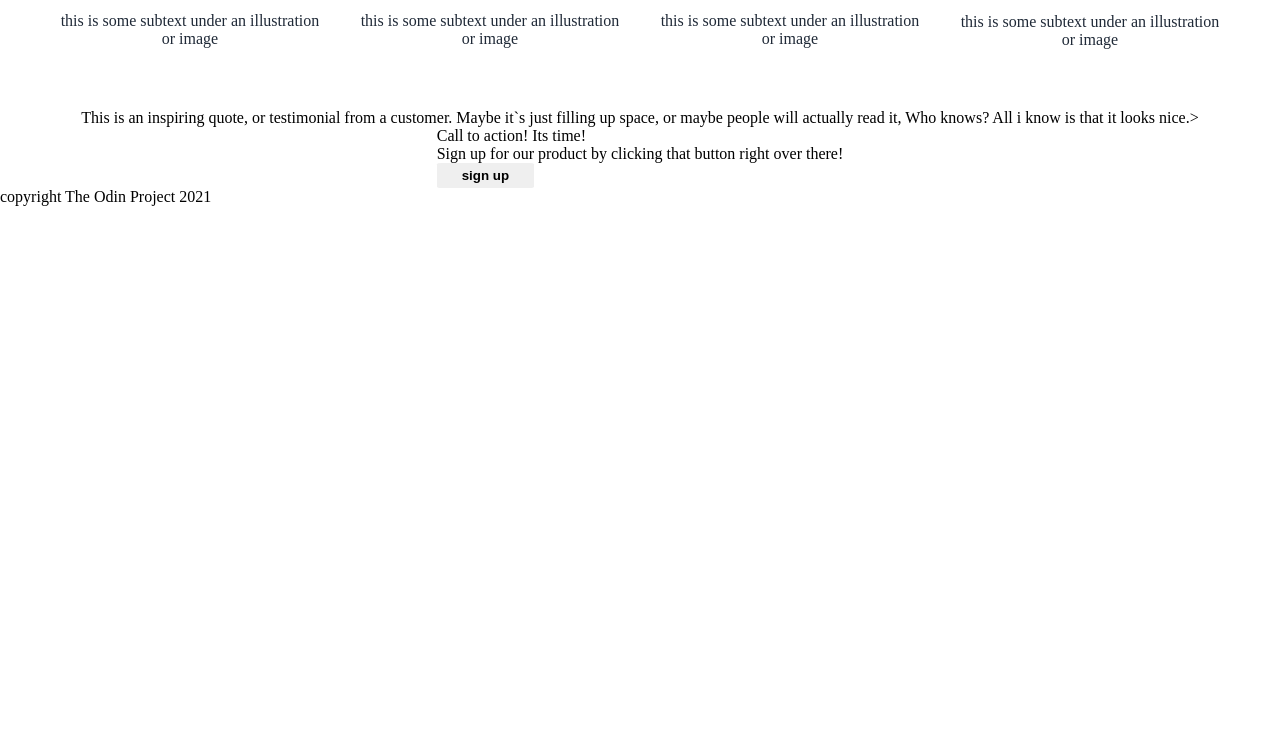
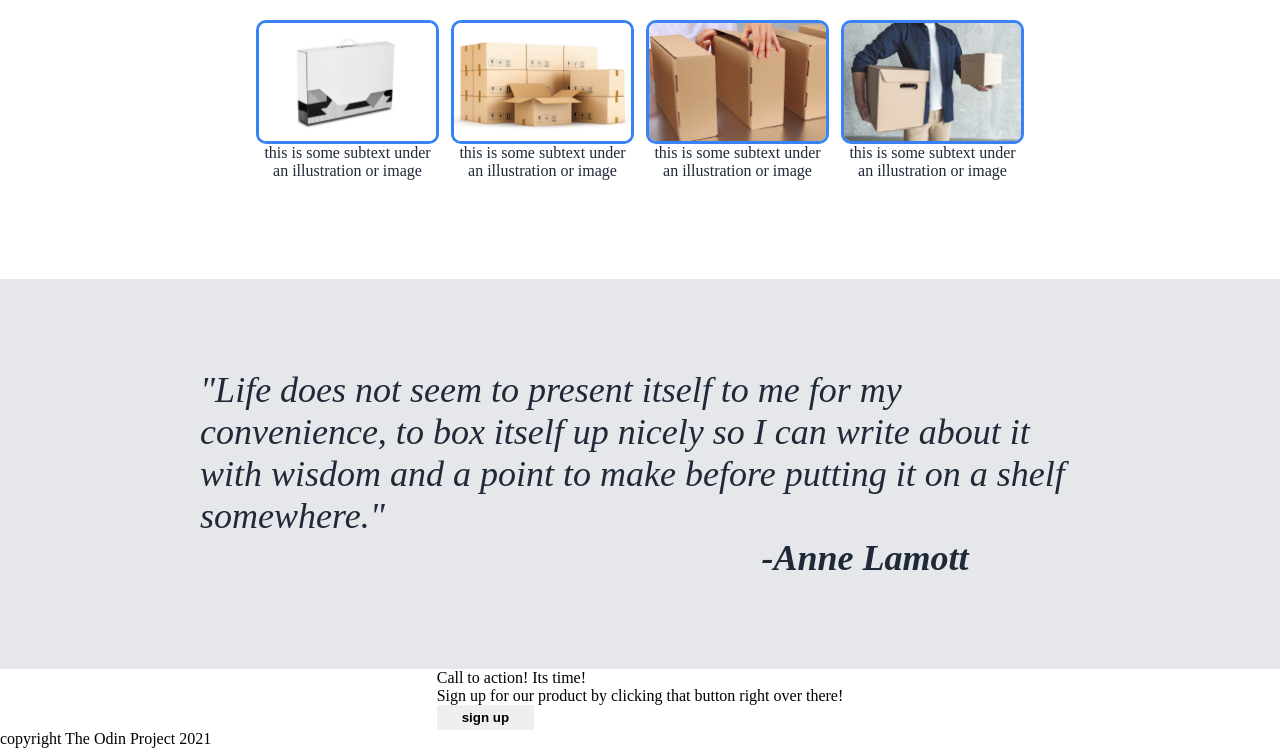
Before and after one commit to chopsquad/Landing-Page, a plain HTML site: page index.html in a window 1280 px wide. Shown: the part 624-1372 px from the top of the page. Before the commit the page ends 830 px from the top, so only its background shows below. Drawn offline with Linux system fonts and the light colour scheme.

Commit message:
Added more css and fixed some issues

```diff
--- a/index.html
+++ b/index.html
@@ -24,9 +24,7 @@
             </div>
             <button>Sign up</button>
         </div>
-        <div>
-            <img class="box" src="/images/plain-shipping-boxes-packhelp-kva.jpg" alt=" A box">
-        </div>
+        <img class="box" src="/images/plain-shipping-boxes-packhelp-kva.jpg" alt=" A box">
         </div>
     <div class="body2">
         <div>Some random information</div>
@@ -51,10 +49,12 @@
     </div>
     <div class="body3">
         <div>
-        This is an inspiring quote, or testimonial from a customer. Maybe it`s just
-        filling up space, or maybe people will actually read it, Who knows?
-        All i know is that it looks nice.
-        </div>>
+            "Life does not seem to present itself to me for my convenience,
+            to box itself up nicely so I can write about it with wisdom and a point to make before putting it on a shelf somewhere."
+        </div>
+        <div class="body3-container2">
+            -Anne Lamott
+        </div>
     </div>
     <div class="body4">
         <div>
--- a/style.css
+++ b/style.css
@@ -53,7 +53,7 @@ li{
 }
 .body1{
     gap: 50px;
-    padding: 20px 13.5%;
+    padding: 80px 13.5%;
 }
 .body1-container{
     flex: 1;
@@ -89,6 +89,7 @@ button{
 
 }
 .body2{
+    padding: 50px;
     display: flex;
     flex-direction: column;
 
@@ -100,22 +101,36 @@ button{
     font-weight: 900;
 }
 .body2-container{
-    flex: 2;
     height: auto;
     display: flex;
-    padding: 40px;
+    padding: 40px 200px;
 }
-img{
-    padding: 15px;
-    max-width: 70%;
-    max-height: 70%;
+.body2-container img{
+    border: 3px solid #3882f6;
+    border-radius: 10px;
+    max-width: 100%;
+    padding: 0px;
+    margin: 0;
 }
 .imgbox{
-
-    padding: 20px;
+    padding: 9px;
     display: flex;
     flex-direction: column;
     align-items:center;
     text-align: center;
     color:#1f2937;
+
 }
+.body3{
+    display: flex;
+    flex-direction: column;
+    background-color: #e5e7eb;
+    padding: 90px 200px;
+    font-size: 36px;
+    font-style: italic;
+    color: #1f2937;
+}
+.body3-container2{
+    padding-left: 450px;
+    font-weight: bold;
+}
```
